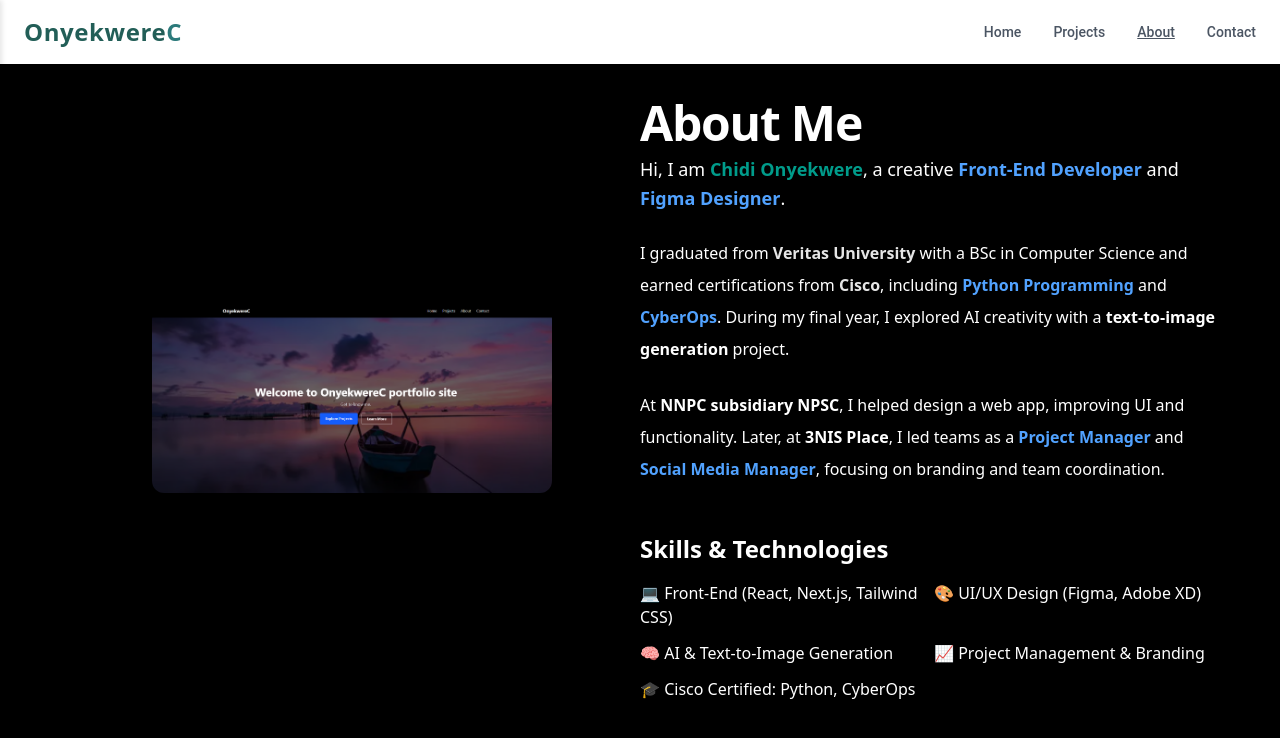
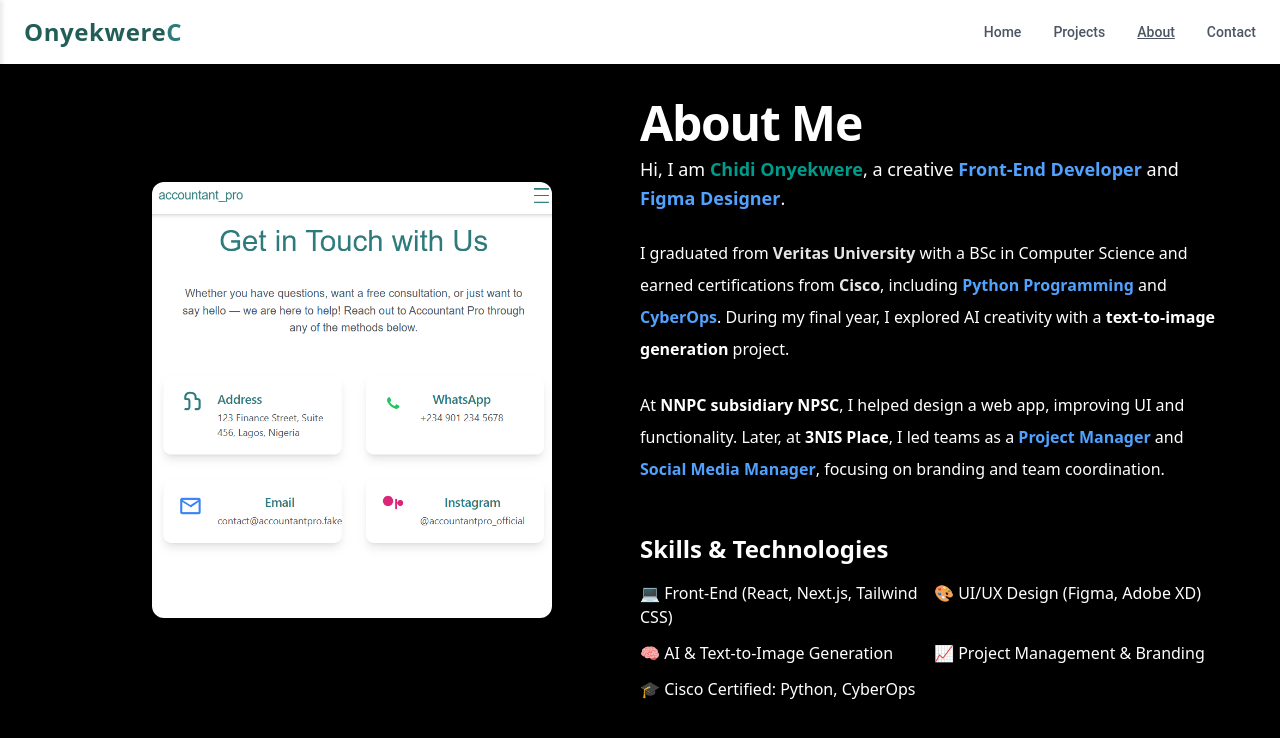
Before and after one commit to michaelpete1/Portfolio, a Next.js app: page /About in a window 1280 px wide. Shown: the top 738 px of the page. Built offline with nearby package versions, Linux system fonts and the light colour scheme.

Commit message:
changedd some things

```diff
--- a/src/app/About/page.tsx
+++ b/src/app/About/page.tsx
@@ -13,24 +13,13 @@ export default function AboutPage() {
         <Navbar />
       </div>
 
-      {/* Background Image */}
-      <div className="absolute inset-0 -z-10">
-        <Image
-          src="/port2.jpg"
-          alt="Background"
-          fill
-          className="object-cover opacity-60"
-          priority
-        />
-      </div>
-
       {/* Content */}
       <section className="relative z-10 flex flex-col lg:flex-row items-center justify-center min-h-screen px-6 md:px-16 bg-black/60 backdrop-blur-sm">
         {/* Profile Image */}
         <div className="lg:w-1/2 mb-10 lg:mb-0 flex justify-center items-center animate-fade-in-up duration-1000 delay-200">
           <div className="rounded-xl overflow-hidden shadow-xl transform hover:scale-105 transition-transform duration-500">
             <Image
-              src="/Port.jpg"
+              src="/accnt3.png"
               width={400}
               height={400}
               alt="Chidi Onyekwere"
```
